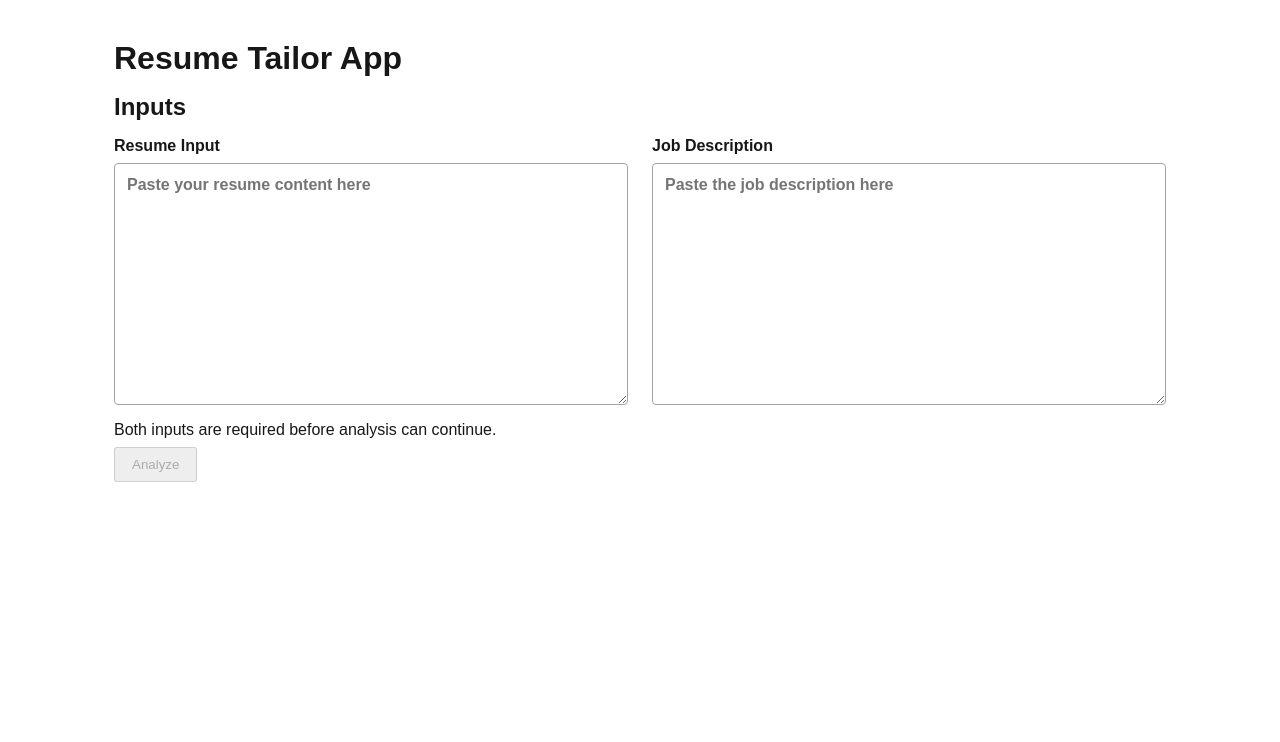
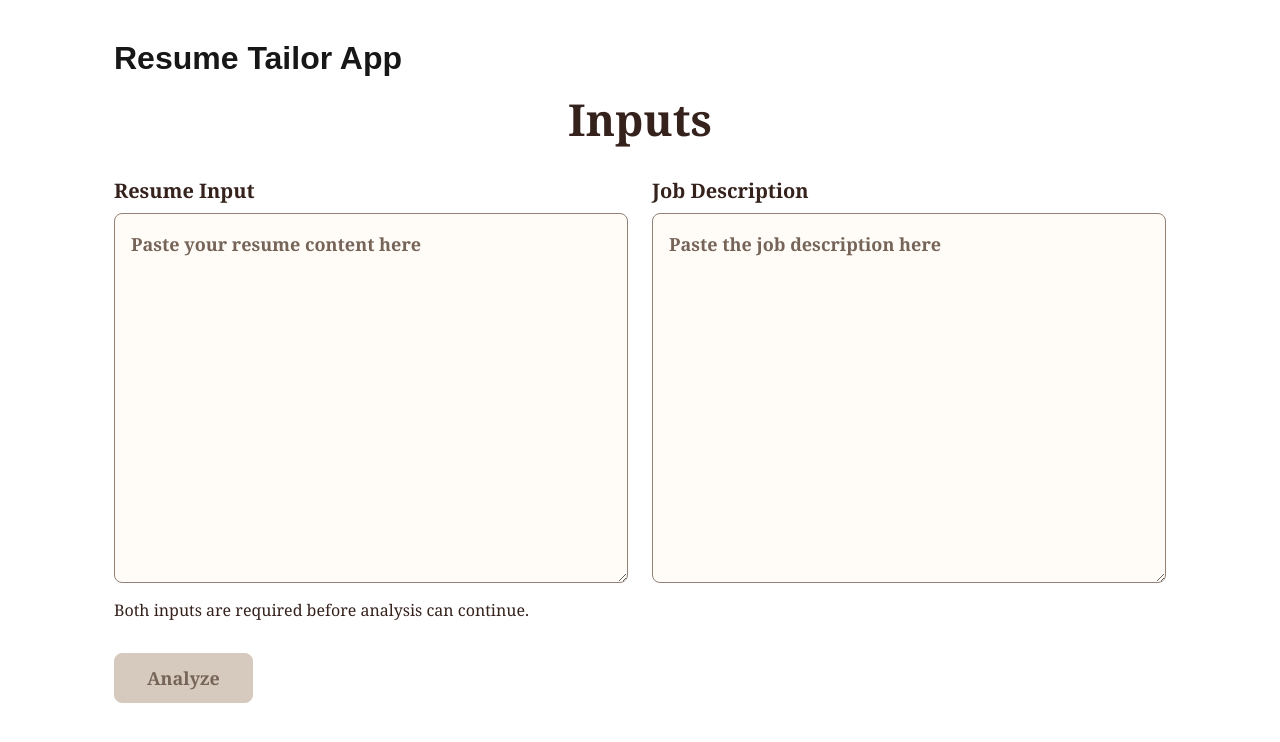
Before and after one commit to JamieHa8794/resume-tailor-ai, a Next.js app: page / in a window 1280 px wide. Both pictures are taken after a click on the button "Start". Shown: the top 742 px of the page. Built offline with nearby package versions, Linux system fonts and the light colour scheme.

Commit message:
styles: Implement Input Section styles

```diff
--- /dev/null
+++ b/src/app/components/InputSection.module.css
@@ -0,0 +1,131 @@
+.section {
+  color: var(--espresso);
+  font-family: var(--font-family);
+}
+
+.headingRow {
+  position: relative;
+  margin-bottom: 32px;
+}
+
+.headingRow h2 {
+  font-size: var(--text-4xl);
+  font-weight: 700;
+  line-height: 52px;
+  margin: 0;
+  text-align: center;
+  width: 100%;
+}
+
+.editButton {
+  background: transparent;
+  border: 1px solid var(--raspberry);
+  border-radius: var(--radius-control);
+  color: var(--espresso);
+  font-family: inherit;
+  font-size: var(--text-base);
+  line-height: 24px;
+  min-height: 48px;
+  padding: 12px 32px;
+  position: absolute;
+  right: 0;
+  top: 0;
+}
+
+.editButton:hover {
+  background: var(--blush);
+}
+
+.editButton:focus-visible,
+.analyzeButton:focus-visible {
+  outline: var(--focus-ring);
+  outline-offset: 3px;
+}
+
+.inputGrid {
+  display: grid;
+  gap: var(--space-24);
+  grid-template-columns: repeat(2, minmax(0, 1fr));
+}
+
+.field {
+  color: var(--espresso);
+  display: grid;
+  gap: var(--space-8);
+  font-size: var(--text-lg);
+  font-weight: 700;
+  line-height: 28px;
+}
+
+.field textarea {
+  background: var(--ivory);
+  border: 1px solid var(--taupe);
+  border-radius: var(--radius-control);
+  color: var(--espresso);
+  font-family: inherit;
+  font-size: var(--text-base);
+  line-height: 28px;
+  min-height: 200px;
+  padding: var(--space-16);
+}
+
+.field textarea::placeholder {
+  color: var(--mocha);
+  opacity: 1;
+}
+
+.field textarea:hover {
+  border-color: var(--mocha);
+}
+
+.field textarea:focus {
+  border-color: var(--raspberry);
+  outline: var(--focus-ring);
+  outline-offset: -1px;
+}
+
+.field textarea:disabled {
+  background: var(--sand);
+  color: var(--mocha);
+}
+
+.analyzeButton {
+  background: var(--raspberry);
+  border: 1px solid var(--raspberry);
+  border-radius: var(--radius-control);
+  color: var(--ivory);
+  font-family: inherit;
+  font-size: var(--text-base);
+  font-weight: 700;
+  line-height: 24px;
+  margin-top: var(--space-24);
+  min-height: 48px;
+  padding: 12px 32px;
+}
+
+.analyzeButton:hover:not(:disabled) {
+  background: var(--raspberry-dark);
+  border-color: var(--raspberry-dark);
+}
+
+.analyzeButton:active:not(:disabled) {
+  background: var(--raspberry-deep);
+  border-color: var(--raspberry-deep);
+}
+
+.analyzeButton:disabled {
+  background: var(--sand);
+  border-color: var(--sand);
+  color: var(--mocha);
+}
+
+@media (max-width: 700px) {
+  .inputGrid {
+    grid-template-columns: 1fr;
+  }
+
+  .headingRow h2 {
+    font-size: var(--text-3xl);
+    line-height: 40px;
+  }
+}
--- a/src/app/components/InputSection.tsx
+++ b/src/app/components/InputSection.tsx
@@ -1,5 +1,6 @@
 import { useState } from 'react';
 import type { Clarification, WorkflowStage } from './workflow-types';
+import styles from './InputSection.module.css';
 
 type InputSectionProps = {
   workflowStage: WorkflowStage;
@@ -78,10 +79,17 @@ export function InputSection({
   }
 
   return (
-    <section aria-labelledby="input-heading">
-      <h2 id="input-heading">Inputs</h2>
-      <div className="input-grid">
-        <label className="field">
+    <section className={styles.section} aria-labelledby="input-heading">
+      <div className={styles.headingRow}>
+        <h2 id="input-heading">Inputs</h2>
+        {workflowStage !== 'input' && (
+          <button className={styles.editButton} type="button" onClick={onEdit}>
+            Edit
+          </button>
+        )}
+      </div>
+      <div className={styles.inputGrid}>
+        <label className={styles.field}>
           <span>Resume Input</span>
           <textarea
             value={resume}
@@ -94,7 +102,7 @@ export function InputSection({
             disabled={workflowStage !== 'input' || isAnalyzing}
           />
         </label>
-        <label className="field">
+        <label className={styles.field}>
           <span>Job Description</span>
           <textarea
             value={jobDescription}
@@ -112,6 +120,7 @@ export function InputSection({
         Both inputs are required before analysis can continue.
       </p>
       <button
+        className={styles.analyzeButton}
         type="button"
         onClick={handleAnalyze}
         disabled={!canAnalyze || isAnalyzing || workflowStage !== 'input'}
@@ -119,11 +128,6 @@ export function InputSection({
         {isAnalyzing ? 'Analyzing...' : 'Analyze'}
       </button>
       {inputError && <p role="alert">{inputError}</p>}
-      {workflowStage !== 'input' && (
-        <button type="button" onClick={onEdit}>
-          Edit
-        </button>
-      )}
     </section>
   );
 }
--- a/src/app/globals.css
+++ b/src/app/globals.css
@@ -31,18 +31,6 @@ h3 {
 
 section + section {
   margin-top: 40px;
-}
-
-.input-grid {
-  display: grid;
-  gap: 24px;
-  grid-template-columns: repeat(2, minmax(0, 1fr));
-}
-
-.field {
-  display: grid;
-  gap: 8px;
-  font-weight: 600;
 }
 
 .helper-text {
@@ -111,9 +99,3 @@ textarea:disabled {
   background: #f5f5f5;
   color: #525252;
 }
-
-@media (max-width: 700px) {
-  .input-grid {
-    grid-template-columns: 1fr;
-  }
-}
```
